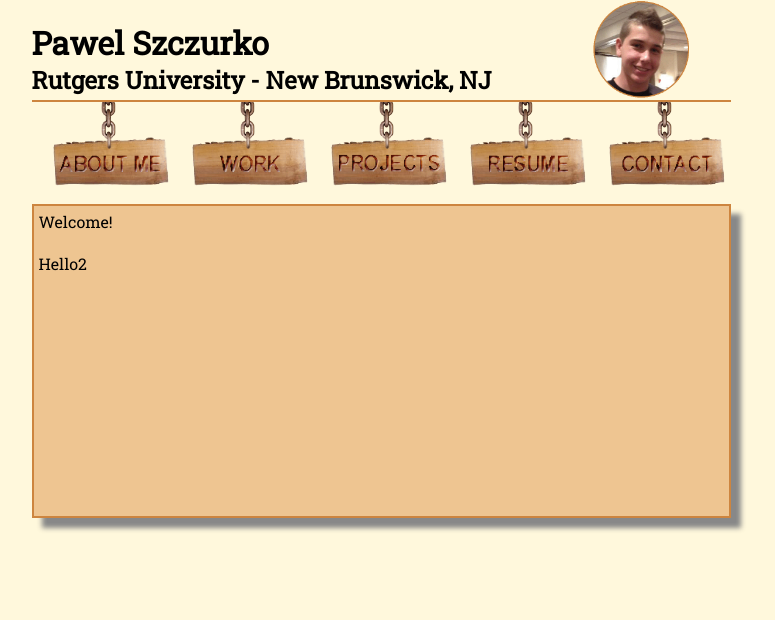
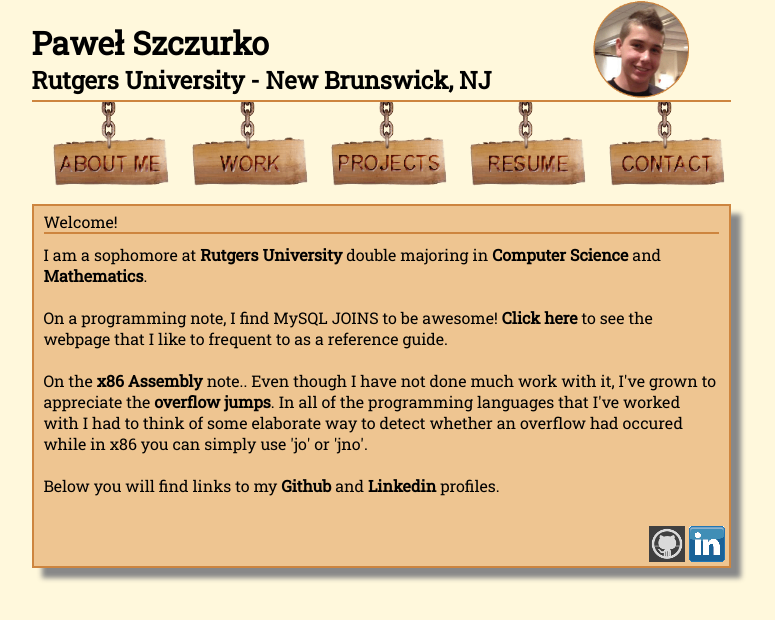
Before and after one commit to pawelSzu/Personal_website, a PHP site: page / in a window 1280 px wide. Shown: the top 620 px of the page, without its empty margins (259-1034 px from the left). Run offline with PHP 8.4, Linux system fonts and the light colour scheme.

Commit message:
design and index finialized

```diff
--- a/includes/styles.css
+++ b/includes/styles.css
@@ -36,18 +36,18 @@ html
 }
 #content
 {
-	height:400px;
 	width:699px;
 	float:left;
 }
 #contentHolder
 {
+	position:relative;/*used in placing socialLinks div at bottom*/
 	background-color: #EEC591;
 	margin: 0px;
-  	padding: 5px;
+  	padding: 5px 10px 5px 10px;/*top,right,bottom,left*/
 	border:2px solid #CD853F;
 	box-shadow: 10px 10px 5px #888888;
-	height: 300px;
+	height: 350px;
 }
 .chainHolder
 {
@@ -87,6 +87,23 @@ html
 	height:56px;
 	float:left;
 }
+.socialLinks
+{
+	/*sets the div at bottom of parent div*/
+	position: absolute;
+	bottom:0;
+
+	text-align: right;
+	width:98%;
+
+}
+.hr
+{
+	color: #CD853F;
+	background-color: #CD853F;
+	height: 2px;
+	margin-bottom: 10px;
+}
 img
 {
 	border-style: none;
@@ -94,9 +111,21 @@ img
 }
 a img, a:hover img, a:visited img
 {
-	border:0;
-	border-style: none;
-	outline: none;
+	outline: 0;
+}
+a:link, a:visited, a:hover, a:active
+{
+	outline: 0;
+	color:black;
+	text-decoration: none;
+	font-weight: bold;
+}
+a:hover
+{
+	outline: 0;
+	color:black;
+	text-decoration: underline;
+	font-weight: bold;
 }
 /*END page style*/
 
--- a/index.html
+++ b/index.html
@@ -1,18 +1,23 @@
 <!DOCTYPE html>
-<HTML>
-  <HEAD>
+<html>
+  <head>
+  	<meta charset="utf-8">
+  	<meta name="viewport" content="width=700">
+  	<title>Pawe&#322 Szczurko</title>
+	<meta name="description" content="">
+	<meta name="author" content="Pawel Szczurko">
+	<link rel="icon" href="includes/favicon.ico" type="image/x-icon" />
   	<link href='http://fonts.googleapis.com/css?family=Roboto+Slab' rel='stylesheet' type='text/css'>
+    <link href="includes/normalize.css" rel="stylesheet" type="text/css">
+    <link href="includes/styles.css" rel="stylesheet" type="text/css">
+  </head>
 
-    <LINK href="includes/normalize.css" rel="stylesheet" type="text/css">
-    <LINK href="includes/styles.css" rel="stylesheet" type="text/css">
-  </HEAD>
-
-<BODY>
+<body>
 
 <div id="container">
 	<div id="header" >
 		<div class="headerText">
-				<h1 style="margin-bottom:0;">Pawel Szczurko</h1>
+				<h1 style="margin-bottom:0;">Pawe&#322 Szczurko</h1>
 				<h2>Rutgers University - New Brunswick, NJ</h2>
 		</div>
 		<div class="headerImg">
@@ -21,15 +26,15 @@
 	</div>
 	<div id="content">
 		<div class="chainMenu">
-			<div class="chainHolder"><img src="includes/chain.gif" class="chainImg" /></div>
-			<div class="chainHolder"><img src="includes/chain.gif" class="chainImg" /></div>
-			<div class="chainHolder"><img src="includes/chain.gif" class="chainImg" /></div>
-			<div class="chainHolder"><img src="includes/chain.gif" class="chainImg" /></div>
-			<div class="chainHolder"><img src="includes/chain.gif" class="chainImg" /></div>
+			<div class="chainHolder"><img src="includes/chain_s.gif" class="chainImg" /></div>
+			<div class="chainHolder"><img src="includes/chain_s.gif" class="chainImg" /></div>
+			<div class="chainHolder"><img src="includes/chain_s.gif" class="chainImg" /></div>
+			<div class="chainHolder"><img src="includes/chain_s.gif" class="chainImg" /></div>
+			<div class="chainHolder"><img src="includes/chain_s.gif" class="chainImg" /></div>
 
 			<div class="signHolder">
 				<div id="sign" class="" onMouseOver="animateThis(this);" >
-					<a href="http://www.google.com"><img class="signImg" src="includes/aboutme_y.gif" /></a>
+					<a href="index.html"><img class="signImg" src="includes/aboutme_y.gif" /></a>
 				</div>
 			</div>
 
@@ -46,7 +51,7 @@
 			</div>
 			<div class="signHolder">
 				<div id="sign" class="" onMouseOver="animateThis(this);" >
-					<a href="http://www.google.com"><img class="signImg" src="includes/resume_y.gif" /></a>
+					<a href="szczurko_res2.pdf" target="_blank"><img class="signImg" src="includes/resume_y.gif" /></a>
 				</div>
 			</div>
 			<div class="signHolder">
@@ -56,7 +61,41 @@
 			</div>
 		</div>
 		<div id="contentHolder">
-			<p>Welcome!</p><br>Hello2
+			Welcome!<div class="hr"></div>
+			<p>
+				I am a sophomore at <a href="http://www.rutgers.edu">Rutgers University</a>
+				double majoring in <a href="http://cs.rutgers.edu">Computer Science</a> and
+				<a href="http://math.rutgers.edu">Mathematics</a>.
+			</p>
+			<br>
+
+			<p>
+				On a programming note, I find MySQL JOINS to be awesome!
+				<a href="http://www.sitepoint.com/understanding-sql-joins-mysql-database/">Click here</a>
+				to see the webpage that I like to
+				frequent to as a reference guide.
+			</p>
+
+			<br>
+			<p>
+				On the <a href="http://en.wikipedia.org/wiki/X86">x86 Assembly</a> note..
+				Even though I have not done much work with it, I've grown to
+				appreciate the <a href="http://en.wikibooks.org/wiki/X86_Assembly/Control_Flow#Jump_on_Overflow">
+				overflow jumps</a>. In all of the programming languages that I've worked with I had to think
+				of some elaborate way to detect whether an overflow had occured while in x86 you can simply use
+				'jo' or 'jno'.
+			</p>
+			<br>
+			<p>
+				Below you will find links to my
+				<a href="https://github.com/pawelSzu">Github</a> and
+				<a href="http://www.linkedin.com/pub/pawel-szczurko/67/666/7a4">Linkedin</a> profiles.
+			</p>
+
+			<div class="socialLinks">
+				<a href="https://github.com/pawelSzu"><img src="includes/github.jpg" /></a>
+				<a href="http://www.linkedin.com/pub/pawel-szczurko/67/666/7a4"><img src="includes/linkedin.gif" /></a>
+			</div>
 		</div>
 
 	</div>
@@ -80,5 +119,5 @@ function redirect()
 	window.location='http://www.yahoo.com';
 }
 </script>
-  </BODY>
-</HTML>
+</body>
+</html>
```
Also changed, not shown: includes/chain_s.gif (added), includes/favicon.ico (added), includes/github.jpg (added), includes/linkedin.gif (added).
